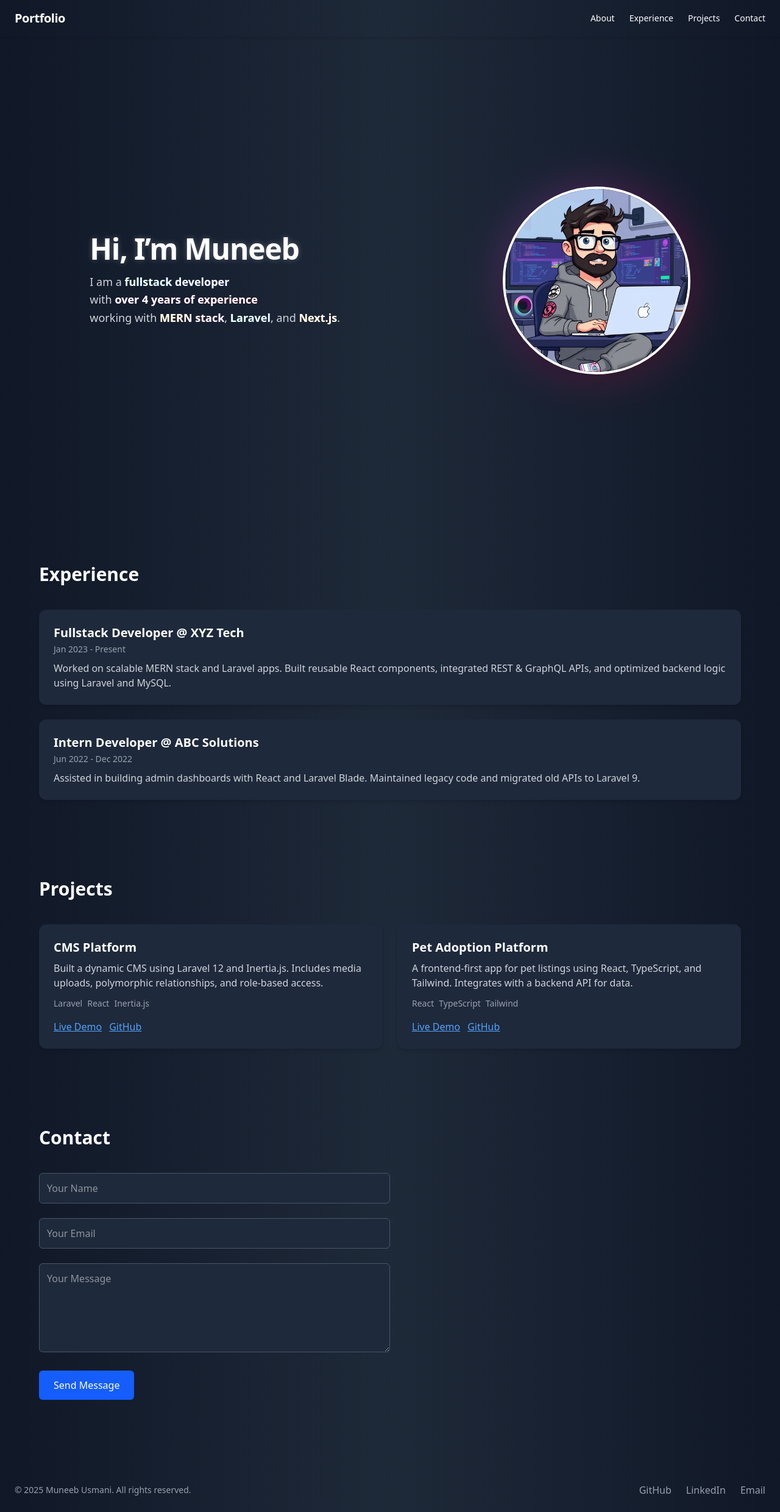
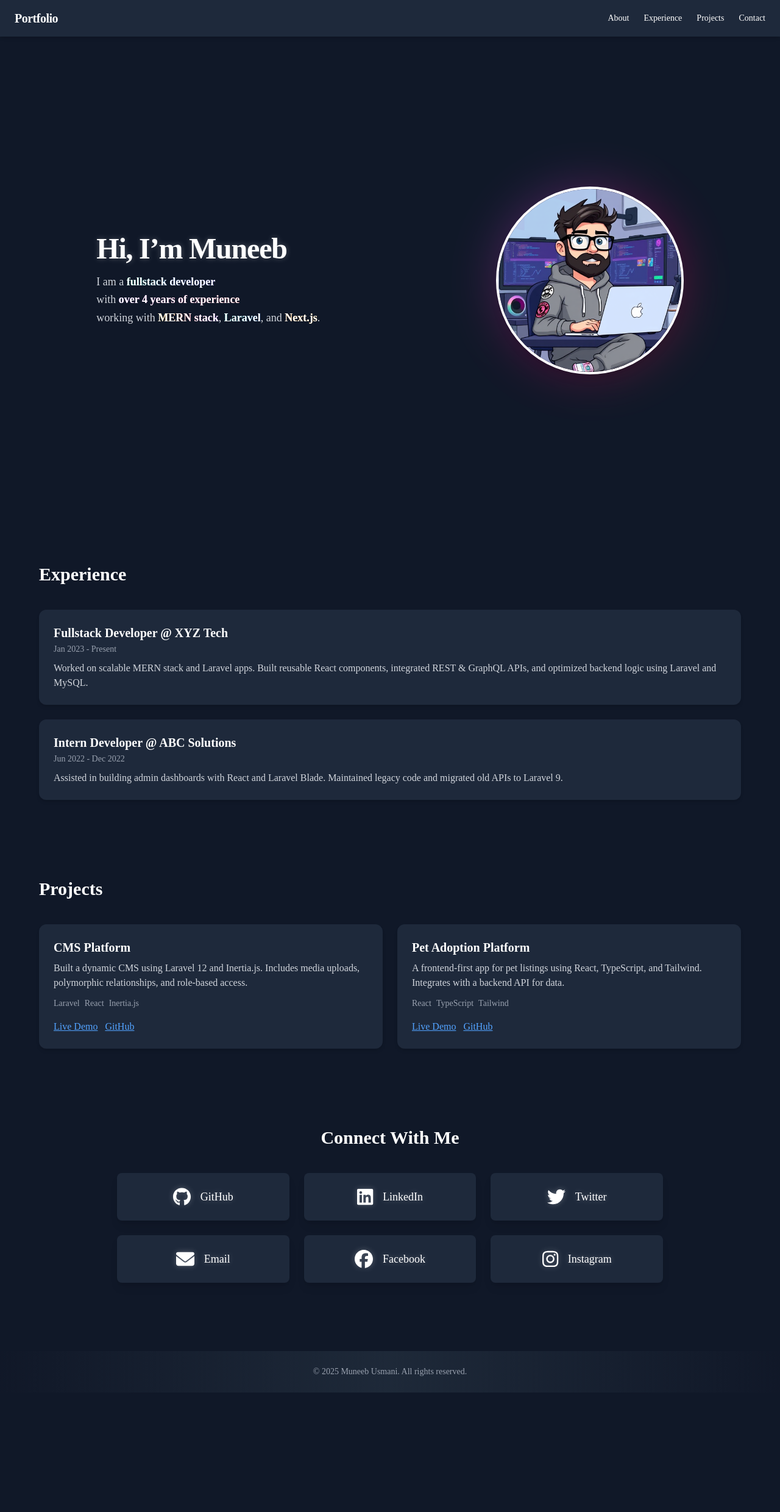
Before and after one commit to muneebusmani/portfolio, a Next.js app: page / in a window 1280 px wide. Shown: the whole page at 61% size. After the commit the page ends 2284 px from the top, so only its background shows below. Built offline with nearby package versions, Linux system fonts and the light colour scheme.

Commit message:
some more changes

```diff
--- a/app/components/contact.tsx
+++ b/app/components/contact.tsx
@@ -1,33 +1,73 @@
 import { JSX } from "react";
+import { FontAwesomeIcon } from "@fortawesome/react-fontawesome";
+import {
+  faGithub,
+  faLinkedin,
+  faTwitter,
+  faFacebook,
+  faInstagram,
+} from "@fortawesome/free-brands-svg-icons";
+import { faEnvelope } from "@fortawesome/free-solid-svg-icons/faEnvelope";
+
+// Social Links Data
+const socials = [
+  {
+    icon: faGithub,
+    label: "GitHub",
+    link: "https://github.com/muneebusmani",
+  },
+  {
+    icon: faLinkedin,
+    label: "LinkedIn",
+    link: "https://linkedin.com/in/muneebusmani",
+  },
+  {
+    icon: faTwitter,
+    label: "Twitter",
+    link: "https://x.com/Muneeb8355",
+  },
+  {
+    icon: faEnvelope,
+    label: "Email",
+    link: "mailto:muneebusmani8355@gmail.com",
+  },
+  {
+    icon: faFacebook,
+    label: "Facebook",
+    link: "https://facebook.com/muneebusmani",
+  },
+  {
+    icon: faInstagram,
+    label: "Instagram",
+    link: "https://instagram.com/muneebusmani",
+  },
+];
 
 const Contact = (): JSX.Element => {
   return (
     <section id="contact" className="py-16 px-4 md:px-16 text-white">
-      <h2 className="text-3xl font-bold mb-10">Contact</h2>
-      <form className="space-y-6 max-w-xl">
-        <input
-          type="text"
-          placeholder="Your Name"
-          className="w-full p-3 bg-[#1e293b] text-white rounded-md border border-gray-600 focus:outline-none"
-        />
-        <input
-          type="email"
-          placeholder="Your Email"
-          className="w-full p-3 bg-[#1e293b] text-white rounded-md border border-gray-600 focus:outline-none"
-        />
-        <textarea
-          placeholder="Your Message"
-          rows={5}
-          className="w-full p-3 bg-[#1e293b] text-white rounded-md border border-gray-600 focus:outline-none"
-        />
-        <button
-          type="submit"
-          className="bg-blue-600 px-6 py-3 rounded-md hover:bg-blue-700 transition"
-        >
-          Send Message
-        </button>
-      </form>
+      <h2 className="text-3xl font-bold mb-10 text-center">Connect With Me</h2>
+      <div className="grid grid-cols-1 sm:grid-cols-2 lg:grid-cols-3 gap-6 max-w-4xl mx-auto">
+        {socials.map(({ icon, label, link }) => (
+          <a
+            key={label}
+            href={link}
+            target="_blank"
+            rel="noopener noreferrer"
+            className="flex items-center justify-center gap-4 bg-[#1e293b] hover:bg-indigo-600 transition-all transform hover:scale-110 px-8 py-6 rounded-lg text-white shadow-lg group hover:shadow-xl hover:shadow-indigo-500/50"
+          >
+            <FontAwesomeIcon
+              icon={icon}
+              className="text-3xl group-hover:scale-125 group-hover:text-indigo-200 transition-all duration-300 drop-shadow-[0_0_0.3rem_#ffffff40] group-hover:drop-shadow-[0_0_0.5rem_#ffffff80]"
+            />
+            <span className="text-lg font-medium group-hover:text-indigo-200 transition-all duration-300 drop-shadow-[0_0_0.3rem_#ffffff40] group-hover:drop-shadow-[0_0_0.5rem_#ffffff80]">
+              {label}
+            </span>
+          </a>
+        ))}
+      </div>
     </section>
   );
-}
+};
+
 export default Contact;
--- a/app/components/footer.tsx
+++ b/app/components/footer.tsx
@@ -3,32 +3,10 @@ import { JSX } from "react";
 const Footer = (): JSX.Element => {
   return (
     <footer className="bg-gradient-to-r from-gray-900 via-gray-800 to-gray-900 text-gray-400 py-6 mt-12">
-      <div className="max-w-7xl mx-auto px-6 flex flex-col md:flex-row items-center justify-between space-y-4 md:space-y-0 animate-fade-in-up">
-        <p className="text-sm">&copy; {new Date().getFullYear()} Muneeb Usmani. All rights reserved.</p>
-        <div className="flex space-x-6">
-          <a
-            href="https://github.com/your-github"
-            target="_blank"
-            rel="noopener noreferrer"
-            className="hover:text-white transition-all duration-300 hover:scale-110"
-          >
-            GitHub
-          </a>
-          <a
-            href="https://linkedin.com/in/your-linkedin"
-            target="_blank"
-            rel="noopener noreferrer"
-            className="hover:text-white transition-all duration-300 hover:scale-110"
-          >
-            LinkedIn
-          </a>
-          <a
-            href="mailto:your-email@example.com"
-            className="hover:text-white transition-all duration-300 hover:scale-110"
-          >
-            Email
-          </a>
-        </div>
+      <div className="max-w-7xl mx-auto px-6 flex flex-col items-center justify-center animate-fade-in-up">
+        <p className="text-sm">
+          &copy; {new Date().getFullYear()} Muneeb Usmani. All rights reserved.
+        </p>
       </div>
     </footer>
   );
--- a/app/components/navbar.tsx
+++ b/app/components/navbar.tsx
@@ -1,8 +1,8 @@
-"use client"
 import React, { JSX, ReactNode } from "react";
 
 // Extract common hover, transition, and scale styles into a shared class
-const commonNavLinkStyles = "hover:text-indigo-400 cursor-pointer transform transition-all duration-300 hover:scale-105";
+const commonNavLinkStyles =
+  "relative group cursor-pointer text-sm text-white transition-all duration-300 hover:text-indigo-400 hover:scale-105";
 
 type NavLinkProps = {
   children: ReactNode;
@@ -10,13 +10,22 @@ type NavLinkProps = {
 };
 
 const NavLink = React.memo(({ children, link }: NavLinkProps): JSX.Element => {
-  return <li className={commonNavLinkStyles} onClick={() => { window.location.href = link }}>{children}</li>;
+  return (
+    <li className={commonNavLinkStyles}>
+      <a href={link}>
+        <span className="relative">
+          {children}
+          <span className="absolute left-0 -bottom-1 h-0.5 w-0 bg-indigo-400 transition-all duration-300 group-hover:w-full"></span>
+        </span>
+      </a>
+    </li>
+  );
 });
-NavLink.displayName = "Nav link"
+NavLink.displayName = "Nav link";
 
 const Navbar = (): JSX.Element => {
   return (
-    <header className="bg-gradient-to-r from-gray-900 via-gray-800 to-gray-900 text-white px-6 py-4 shadow-md">
+    <header className="sticky top-0 z-50 bg-[#1e293b] text-white px-6 py-4 shadow-md">
       <nav className="max-w-7xl mx-auto flex items-center justify-between">
         {/* Logo / Title */}
         <h1 className="text-xl font-bold tracking-tight hover:text-indigo-400 transform transition-all duration-300 hover:scale-105">
--- a/app/globals.css
+++ b/app/globals.css
@@ -1 +1,8 @@
 @import "tailwindcss";
+html {
+  scroll-behavior: smooth;
+  font-family: var(--font-poppins);
+}
+code {
+  font-family: var(--font-roboto-mono);
+}
--- a/app/layout.tsx
+++ b/app/layout.tsx
@@ -1,20 +1,20 @@
 import type { Metadata } from "next";
 import { Poppins, Roboto_Mono } from "next/font/google"; // Import Poppins and a paired mono font
+import "../lib/fontawesome"; // Before any other CSS
 import "./globals.css";
 import { JSX } from "react";
-
 // Add Poppins font
 const poppins = Poppins({
-  variable: "--font-poppins",  // Define custom variable for Poppins
+  variable: "--font-poppins", // Define custom variable for Poppins
   subsets: ["latin"],
-  weight: ["400", "600", "700"], // Customize weights as needed
+  weight: ["100", "200", "300", "400", "500", "600", "700", "800", "900"], // Customize weights as needed
 });
 
 // Add paired mono font (Roboto Mono)
 const robotoMono = Roboto_Mono({
-  variable: "--font-roboto-mono",  // Define custom variable for Roboto Mono
+  variable: "--font-roboto-mono", // Define custom variable for Roboto Mono
   subsets: ["latin"],
-  weight: ["400", "500"], // You can adjust the weights
+  weight: ["100", "200", "300", "400", "500", "600", "700"], // Customize weights as needed
 });
 
 export const metadata: Metadata = {
@@ -30,7 +30,7 @@ const RootLayout = ({
   return (
     <html lang="en">
       <body
-        className={`${poppins.variable} ${robotoMono.variable} antialiased bg-gradient-to-r from-gray-900 via-gray-800 to-gray-900 text-white min-h-screen`}
+        className={`${poppins.variable} ${robotoMono.variable} antialiased bg-gray-900 text-white min-h-screen`}
       >
         {children}
       </body>
--- /dev/null
+++ b/lib/fontawesome.ts
@@ -0,0 +1,3 @@
+import { config } from "@fortawesome/fontawesome-svg-core";
+import "@fortawesome/fontawesome-svg-core/styles.css"; // Prevent fontawesome from adding its CSS automatically
+config.autoAddCss = false;
```
Also changed, not shown: app/components/about.tsx (+36 -10 lines), app/components/experience.tsx (+14 -8 lines), app/components/projects.tsx (+23 -9 lines), package.json (+10 -6 lines), 1 other file (tests, documents, lock files or other folders).
